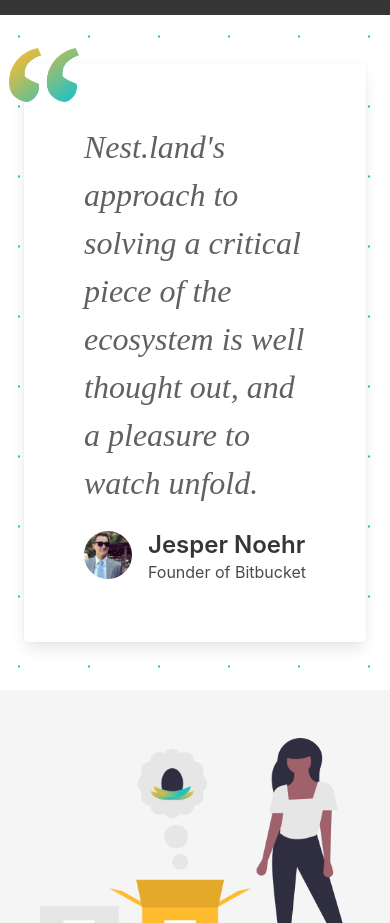
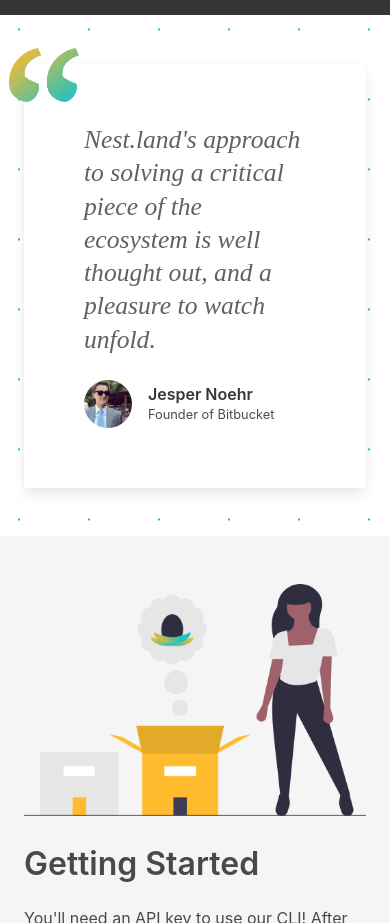
Before and after one commit to nestdotland/nest.land, a Vue app in the folder web/: page / in a window 390 px wide. Shown: the part 2480-3403 px from the top of the page. Built offline with nearby package versions, Linux system fonts and the light colour scheme; what vue-lodash, vue-recaptcha-v3 would draw is missing.

Commit message:
fix(site): Testimonial sizing on mobile resolved

```diff
--- a/web/src/components/home/Testimonial.vue
+++ b/web/src/components/home/Testimonial.vue
@@ -52,6 +52,24 @@ export default {};
       font-style: italic;
       font-weight: 400;
       color: #616161;
+
+      @media only screen and (max-width: 768px) {
+        font-size: 1.6em;
+        line-height: 1.3;
+      }
+    }
+
+    .media-content {
+      @media only screen and (max-width: 768px) {
+        .title.is-4 {
+          font-size: 1em;
+          margin-top: 5px;
+        }
+
+        .subtitle.is-6 {
+          font-size: 0.8em;
+        }
+      }
     }
   }
 }
```
